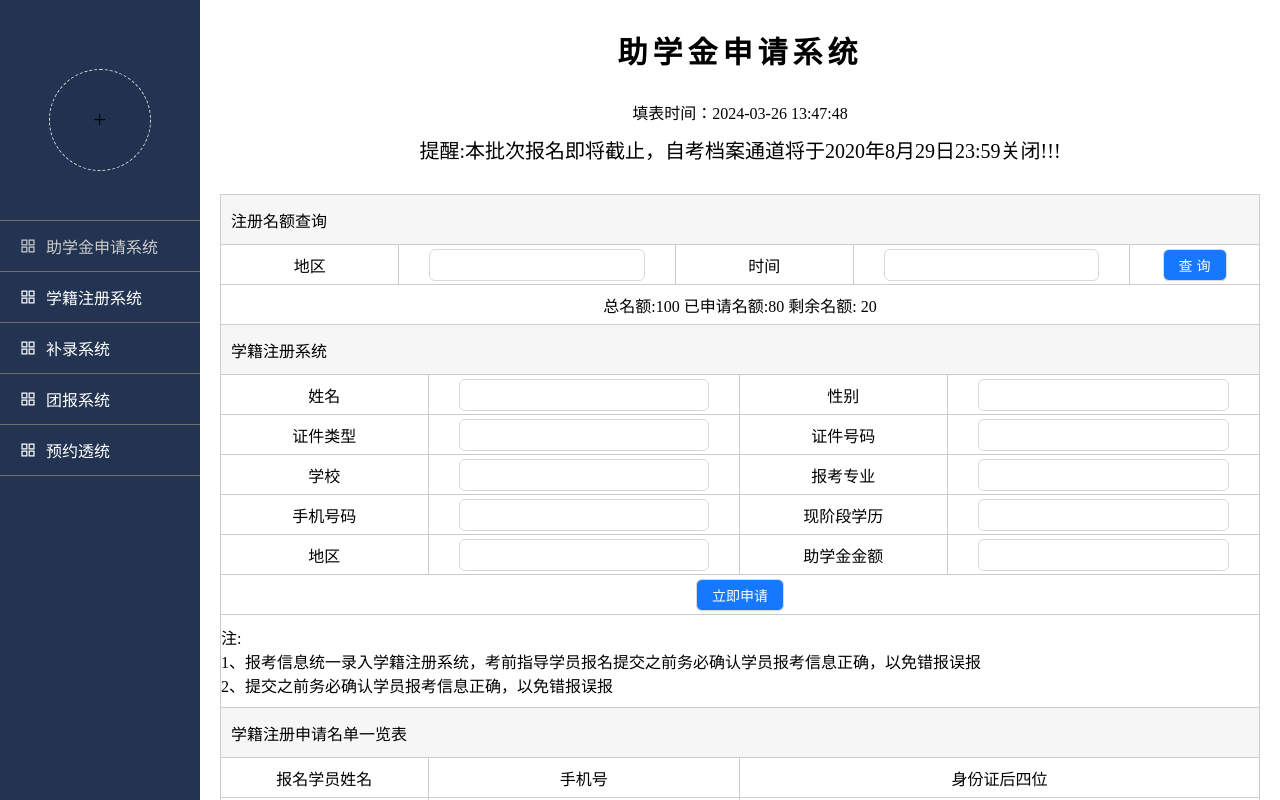
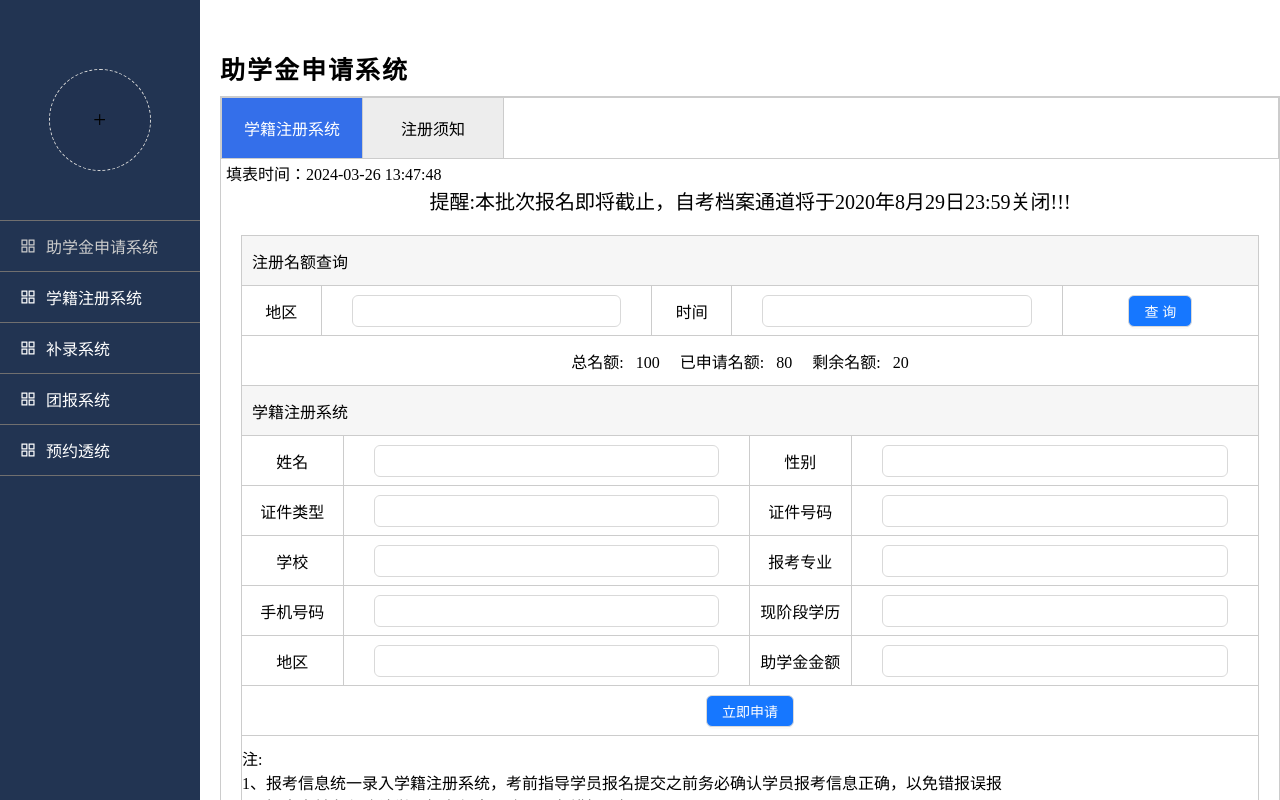
Before and after one commit to lfq1514/static-project, a React app: page / in a window 1280 px wide. Built offline with nearby package versions, Linux system fonts and the light colour scheme.

Commit message:
feat： 优化代码

```diff
--- a/src/App.js
+++ b/src/App.js
@@ -152,9 +152,16 @@ function App() {
         })}
       </div>
      </div>
-     <div className='rightArea'>
-      <div className='mainTitle'>{moduleMap[activeKey].mainTitle}</div>
-      <div>填表时间：<span className='time'>{time}</span></div>
+     <div className='bigBox'>
+     <div className='mainTitle'>{moduleMap[activeKey].mainTitle}</div>
+      <div className='rightArea'>
+
+
+      <div className='tabBar'>
+        <div className='tabItem activeTab'>学籍注册系统</div>
+        <div className='tabItem'>注册须知</div>
+      </div>
+      <div className='billTime'>填表时间：<span className='time'>{time}</span></div>
       <div className='tipTitle'>提醒:本批次报名即将截止，自考档案通道将于2020年8月29日23:59关闭!!!</div>
 
       <div className='tableArea'>
@@ -164,9 +171,12 @@ function App() {
           <TD className="inputPD tdWdithValue"><Input/></TD>
           <TD className='tdWdithTitle'>时间</TD>
           <TD className="inputPD tdWdithValue"><Input/></TD>
-          <TD className='noBR' style={{width:'150px'}}><Button style={{backgroundColor:mainColor, color:'#fff'}}>查询</Button></TD>
+          <TD className='noBR' style={{width:'250px'}}><Button style={{backgroundColor:mainColor, color:'#fff'}} onClick={()=>{ message.success('查询成功')}}>查询</Button></TD>
        </TR>
-       <TR className='dfCenter'>总名额:100 已申请名额:80 剩余名额: 20</TR>
+       <TR className='dfCenter'>
+       <span style={{marginRight:'20px'}}>总名额:&nbsp;&nbsp;&nbsp;100</span>
+       <span style={{marginRight:'20px'}}>已申请名额:&nbsp;&nbsp;&nbsp;80</span>
+       <span style={{marginRight:'20px'}}>剩余名额:&nbsp;&nbsp;&nbsp;20</span></TR>
        <TH >学籍注册系统</TH>
        <TR >
           <TD className='tdWdithTitle'>姓名</TD>
@@ -285,6 +295,7 @@ function App() {
 
 
      </div>
+     </div>
     </div>
   );
 }
--- a/src/App.scss
+++ b/src/App.scss
@@ -1,6 +1,6 @@
 
 $thHeight:50px;
-$trHeight:40px;
+$trHeight:50px;
 
 
 
@@ -12,8 +12,8 @@ $mainColor:rgb(22, 119, 255);
 
 $borderColor:#CCC;
 
-$wdith1:20%;
-$wdith2:30%;
+$wdith1:10%;
+$wdith2:40%;
 $wdith3:50%;
 
 
@@ -29,7 +29,6 @@ html body {
 .homePage {
   display: flex;
   flex-direction: row;
-  text-align: center;
   height: 100%;
   .leftArea {
     width: 200px;
@@ -37,6 +36,7 @@ html body {
     height: 100%;
     display: flex;
     flex-direction: column;
+    margin-right: 20px;
     .imgUploaderArea {
       height: 200px;
       display: flex;
@@ -79,27 +79,59 @@ html body {
     }
 
   }
-  .rightArea {
+  .bigBox {
     flex: 1;
     height: 100%;
     overflow-y: auto;
     overflow-x: hidden;
     .mainTitle {
       display: flex;
+      width: 100%;
+      font-size: 25px;
+      font-weight: 600;
+      letter-spacing: 2px;
+      margin-top: 50px;
+      margin-bottom: 10px;
+
+    }
+    .rightArea {
+
+      border: 1px solid #ccc;
+
+      .tabBar {
+        display: flex;
+        flex-direction: row;
+        height: 60px;
+        border: 1px solid #ccc;
+        .tabItem {
+          display: flex;
           justify-content: center;
           align-items: center;
-      height: 100px;
-      width: 100%;
-      font-size: 30px;
-      font-weight: 700;
-      letter-spacing: 5px;
+          height: 100%;
+          width: 100px;
+          padding: 0 20px;
+          border-right: 1px solid #ccc;
+          background: rgb(237, 237, 237);
 
+
+        }
+        .activeTab {
+          background: rgb(52, 111, 234);
+          color: #fff;
+
+        }
+
+
+      }
+      .billTime {
+        margin-left: 5px;
+        margin-top: 2px;
       }
       .tipTitle {
         display: flex;
         justify-content: center;
         align-items: center;
-      height: 50px;
+        height: 30px;
         width: 100%;
         font-size: 20px;
         font-weight: 400;
@@ -109,6 +141,9 @@ html body {
       }
 
     }
+
+  }
+
 
 
 }
```
Lines whose indentation alone changed are shown as unchanged.
